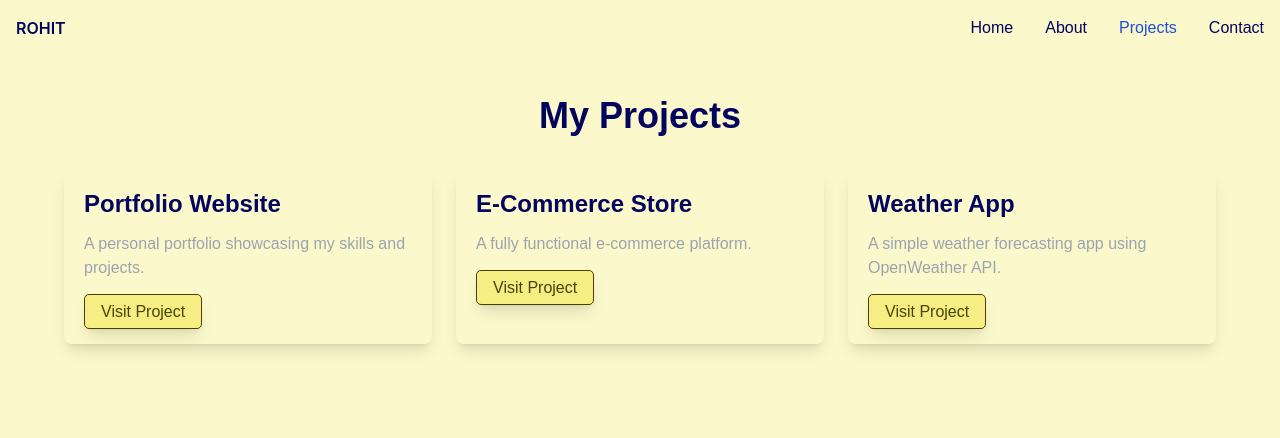
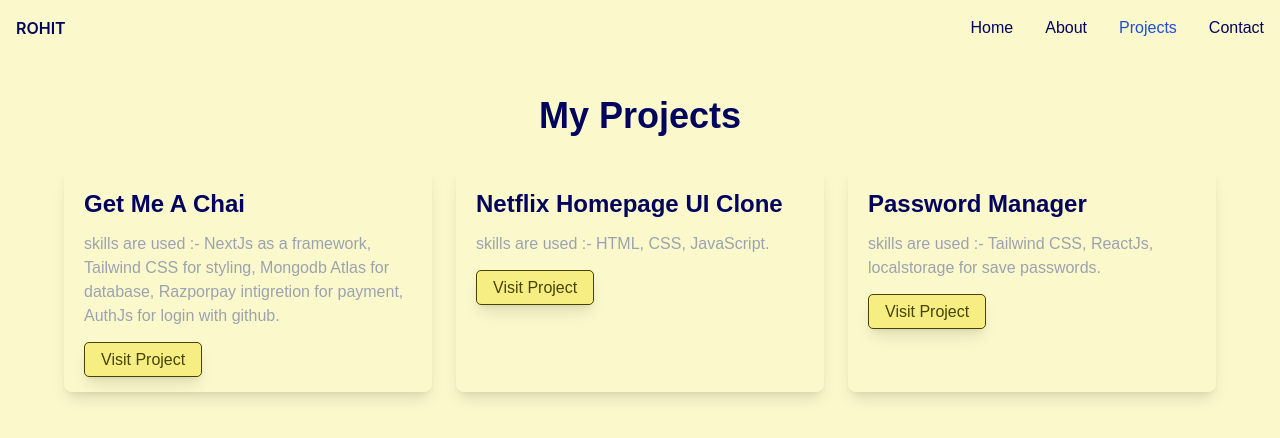
Before and after one commit to RohitPanwar46/Portfolio-Website, a Next.js app: page /projects in a window 1280 px wide. Shown: the top 438 px of the page. Built offline with nearby package versions, Linux system fonts and the light colour scheme.

Commit message:
added projects

```diff
--- a/app/projects/page.js
+++ b/app/projects/page.js
@@ -2,19 +2,19 @@ import React from "react";
 
 const projects = [
   {
-    title: "Portfolio Website",
-    description: "A personal portfolio showcasing my skills and projects.",
-    link: "https://rohit-portfolio-websie-mu.vercel.app/",
+    title: "Get Me A Chai",
+    description: "skills are used :- NextJs as a framework, Tailwind CSS for styling, Mongodb Atlas for database, Razporpay intigretion for payment, AuthJs for login with github.",
+    link: "https://get-me-a-chai-two-steel.vercel.app/",
   },
   {
-    title: "E-Commerce Store",
-    description: "A fully functional e-commerce platform.",
-    link: "https://rohit-portfolio-websie-mu.vercel.app/",
+    title: "Netflix Homepage UI Clone",
+    description: "skills are used :- HTML, CSS, JavaScript.",
+    link: "https://netfix-home-page-ui-clone-drzayjp21-rohits-projects-bfb999cc.vercel.app/",
   },
   {
-    title: "Weather App",
-    description: "A simple weather forecasting app using OpenWeather API.",
-    link: "https://rohit-portfolio-websie-mu.vercel.app/",
+    title: "Password Manager",
+    description: "skills are used :- Tailwind CSS, ReactJs, localstorage for save passwords.",
+    link: "https://password-manager-pi-liart.vercel.app/",
   },
 ];
 
```
